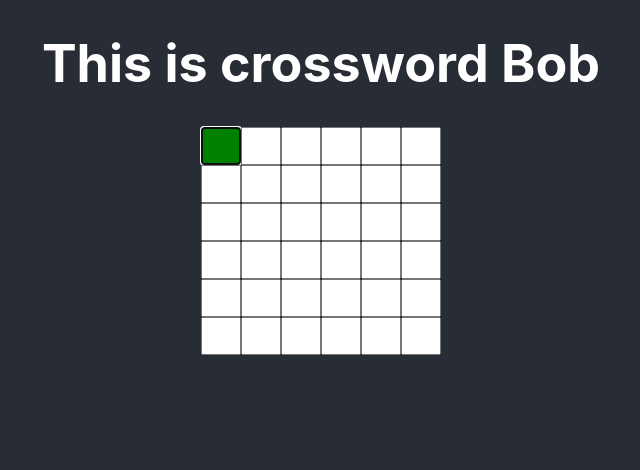
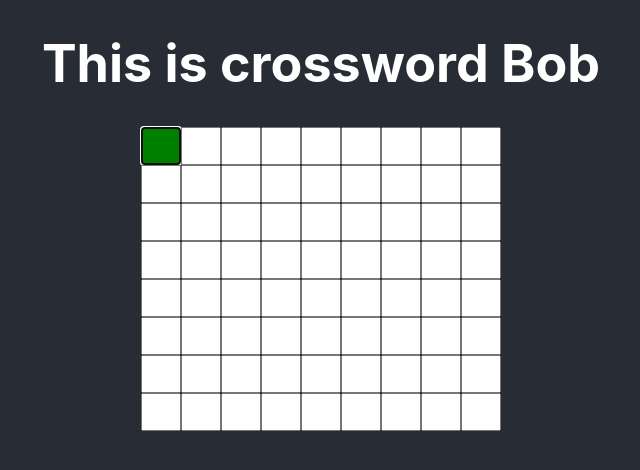
Before and after one commit to EgleKat/crossword-react, a React (Create React App) app: page / in a window 1280 px wide. Shown: the top 470 px of the page, without its empty margins (319-959 px from the left). Built offline with nearby package versions, Linux system fonts and the light colour scheme.

Commit message:
Use dynamic x and y sizes

```diff
--- a/src/App.js
+++ b/src/App.js
@@ -6,7 +6,7 @@ function App() {
   return (
     <div className="App">
       <header className="App-header">
-        <Crossword name={"Bob"} size={6} />
+        <Crossword name={"Bob"} sizeY={8} sizeX={9} />
       </header>
     </div>
   );
--- a/src/Crossword/Crossword.tsx
+++ b/src/Crossword/Crossword.tsx
@@ -4,7 +4,8 @@ import CrosswordTile from "./CrosswordTile";
 
 type CrosswordProps = {
   name: string;
-  size: number;
+  sizeX: number;
+  sizeY: number;
 };
 
 interface setValueFunc {
@@ -33,7 +34,7 @@ function crosswordReducer(state: any, action: any) {
     }
     case "goRight": {
       const newX =
-        activeValueX + 1 <= state.size - 1 ? activeValueX + 1 : activeValueX;
+        activeValueX + 1 <= state.sizeX - 1 ? activeValueX + 1 : activeValueX;
       return {
         ...state,
         activeTile: [newX, activeValueY],
@@ -41,8 +42,6 @@ function crosswordReducer(state: any, action: any) {
     }
     case "goUp": {
       const newY = activeValueY - 1 >= 0 ? activeValueY - 1 : activeValueY;
-      console.log("activeY", activeValueY);
-      console.log("newY", newY);
       return {
         ...state,
         activeTile: [activeValueX, newY],
@@ -50,15 +49,16 @@ function crosswordReducer(state: any, action: any) {
     }
     case "goDown": {
       const newY =
-        activeValueY + 1 <= state.size - 1 ? activeValueY + 1 : activeValueY;
-
+        activeValueY + 1 <= state.sizeY - 1 ? activeValueY + 1 : activeValueY;
       return {
         ...state,
         activeTile: [activeValueX, newY],
       };
     }
-    case "size":
-      return { ...state, size: action.payload.size };
+    case "sizeX":
+      return { ...state, size: action.payload.sizeX };
+    case "sizeY":
+      return { ...state, size: action.payload.sizeY };
     default:
       throw new Error();
   }
@@ -69,23 +69,26 @@ function crosswordReducer(state: any, action: any) {
  * @param size size of each array in each row
  * @returns empty string array of certain size
  */
-function initialiseEmptyState(size: number) {
-  const sizeArray = Array.from(Array(size).keys());
+function initialiseEmptyState(sizeX: number, sizeY: number) {
+  const sizeXArray = Array.from(Array(sizeX).keys());
+  const sizeYArray = Array.from(Array(sizeY).keys());
   const state = {
-    values: sizeArray.map((sx) => {
-      return sizeArray.map((sy) => "");
+    values: sizeXArray.map((sx) => {
+      return sizeYArray.map((sy) => "");
     }),
     activeTile: [0, 0],
-    size,
+    sizeX,
+    sizeY,
   };
   return state;
 }
 
-export default function Crossword({ name, size }: CrosswordProps) {
-  const sizeArray = Array.from(Array(size).keys());
+export default function Crossword({ name, sizeX, sizeY }: CrosswordProps) {
+  const sizeXArray = Array.from(Array(sizeX).keys());
+  const sizeYArray = Array.from(Array(sizeY).keys());
   const [crosswordValues, dispatch] = useReducer(
     crosswordReducer,
-    initialiseEmptyState(size)
+    initialiseEmptyState(sizeX, sizeY)
   );
   console.log(crosswordValues.activeTile);
   return (
@@ -94,10 +97,10 @@ export default function Crossword({ name, size }: CrosswordProps) {
         This is crossword {name}
       </h1>
 
-      {sizeArray.map((sy) => {
+      {sizeYArray.map((sy) => {
         return (
           <div key={sy} className={styles["crossword-tiles--horizontal"]}>
-            {sizeArray.map((sx) => {
+            {sizeXArray.map((sx) => {
               const setValue = (value: string) =>
                 dispatch({
                   type: "setValue",
```
